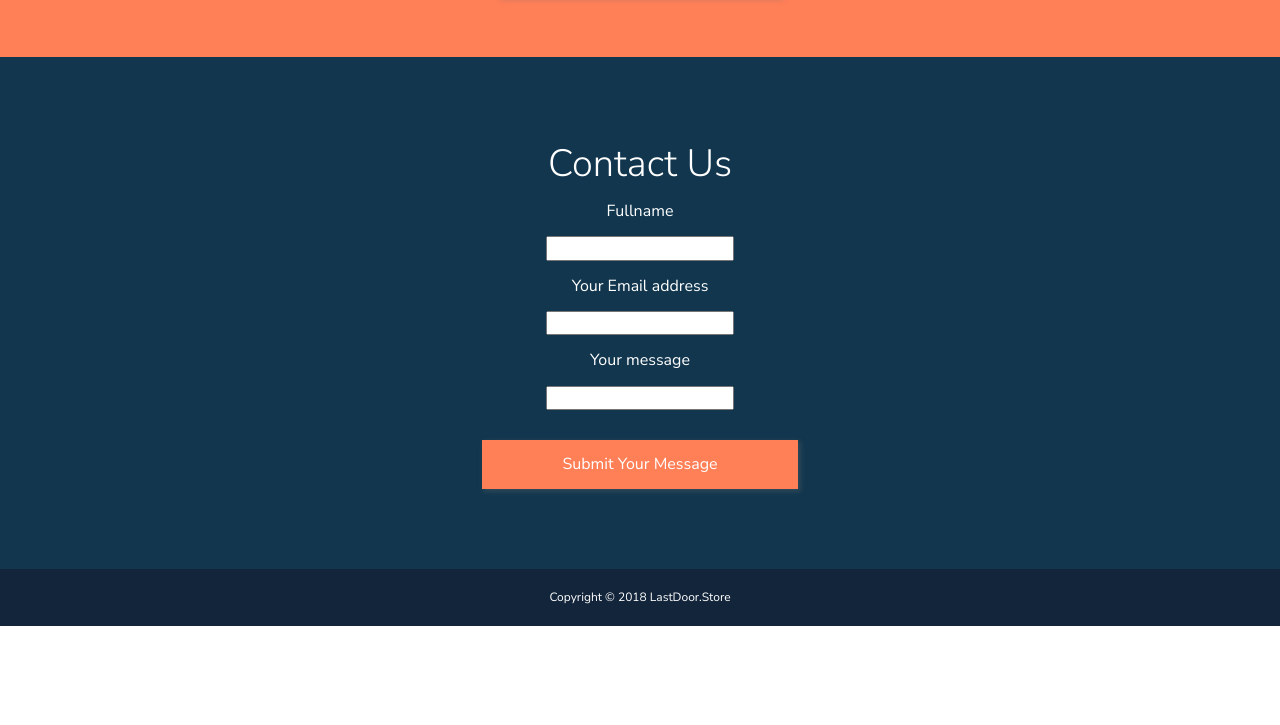
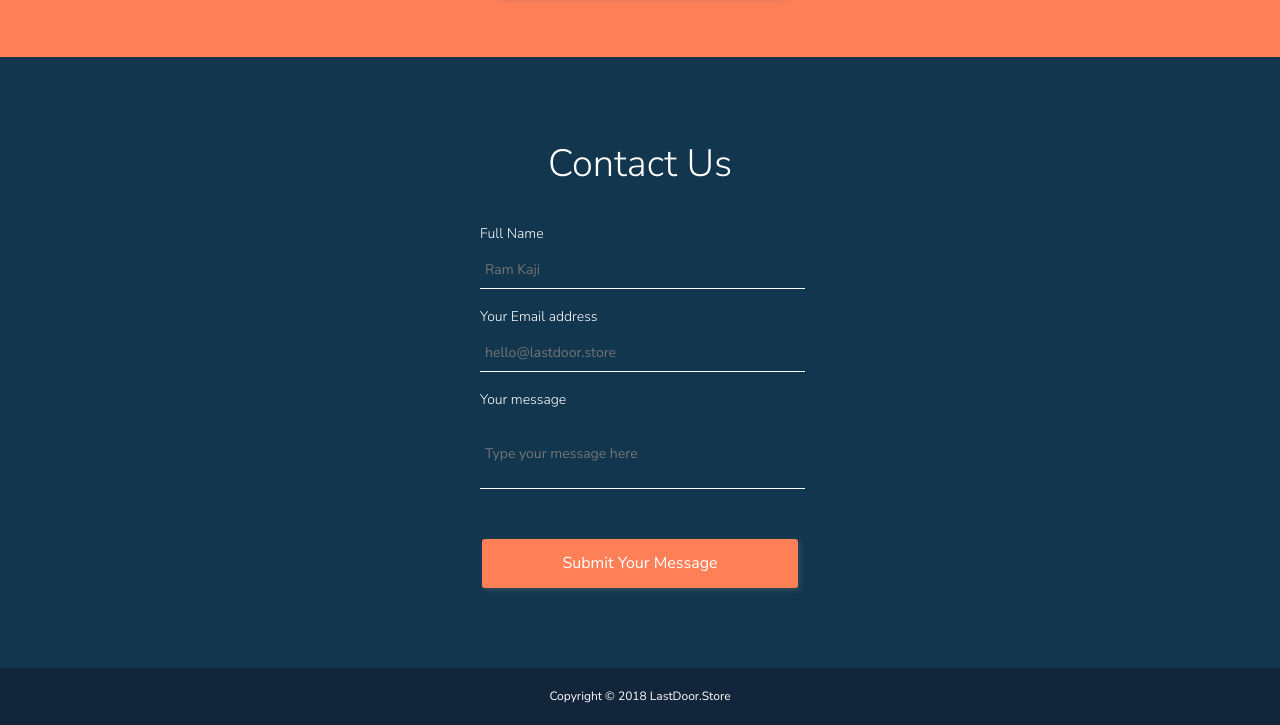
Before and after one commit to susanneeneroth/landing-page, a plain HTML site: page index.html in a window 1280 px wide. Shown: the part 3286-4011 px from the top of the page. Before the commit the page ends 3912 px from the top, so only its background shows below. Drawn offline with Linux system fonts and the light colour scheme.

Commit message:
second commit

```diff
--- a/index.html
+++ b/index.html
@@ -152,13 +152,17 @@
     <section class="contact-section">
         <div class="contact-section_box">
             <h2 class="contact-heading">Contact Us</h2>
-            <form>
-                <p class="contact-text">Fullname</p>
-                <input type="text" name="" id="">
-                <p class="contact-text">Your Email address</p>
-                <input type="text" name="" id="">
-                <p class="contact-text">Your message</p>
-                <input type="textarea" name="" id="">
+            <form class="contact-form">
+                <label class="contact-text" class="contact-form-name">Full Name</label>
+                <input required type="text" name="full_name" id="full_name" class="form-textinput"
+                    placeholder="Ram Kaji" minlength="2" maxlength="12">
+                <label class="contact-text">Your Email address</label>
+                <input required type="email" name="email" id="email" class="form-textinput"
+                    placeholder="hello@lastdoor.store"
+                    pattern="^([^\x00-\x20\x22\x28\x29\x2c\x2e\x3a-\x3c\x3e\x40\x5b-\x5d\x7f-\xff]+|\x22([^\x0d\x22\x5c\x80-\xff]|\x5c[\x00-\x7f])*\x22)(\x2e([^\x00-\x20\x22\x28\x29\x2c\x2e\x3a-\x3c\x3e\x40\x5b-\x5d\x7f-\xff]+|\x22([^\x0d\x22\x5c\x80-\xff]|\x5c[\x00-\x7f])*\x22))*\x40([^\x00-\x20\x22\x28\x29\x2c\x2e\x3a-\x3c\x3e\x40\x5b-\x5d\x7f-\xff]+|\x5b([^\x0d\x5b-\x5d\x80-\xff]|\x5c[\x00-\x7f])*\x5d)(\x2e([^\x00-\x20\x22\x28\x29\x2c\x2e\x3a-\x3c\x3e\x40\x5b-\x5d\x7f-\xff]+|\x5b([^\x0d\x5b-\x5d\x80-\xff]|\x5c[\x00-\x7f])*\x5d))*$">
+                <label class="contact-text">Your message</label>
+                <input required type="textarea" name="message" id="message" class="form-textinput__textarea"
+                    placeholder="Type your message here">
             </form>
             <button class="contact-form-button">Submit Your Message</button>
         </div>
--- a/styles/index.css
+++ b/styles/index.css
@@ -311,13 +311,28 @@ body {
 	line-height: 2.0;
 }
 
+/* Contact form */
+
 .contact-form-button {
 	background-color: #ff7f57;
 	color: #ffffff;
 	border: none;
+	border-radius: 3px;
 	padding: 15px 80px;
 	margin-top: 30px;
 	box-shadow: 2px 2px 5px 1px rgba(114, 114, 114, 0.3);
+	cursor: pointer;
+}
+
+.contact-form-button:hover {
+	background-color: #df5c34;
+	color: #ffffff;
+	border: none;
+	border-radius: 3px;
+	padding: 15px 80px;
+	margin-top: 30px;
+	box-shadow: 2px 2px 5px 1px rgba(114, 114, 114, 0.3);
+	cursor: pointer;
 }
 
 .contact-heading {
@@ -329,6 +344,44 @@ body {
 	margin-bottom: 5px;
 }
 
+.contact-form {
+	margin: 40px auto 0 auto;
+	width: 320px;
+	text-align: left;
+	font-weight: 300;
+	font-size: 14px;
+}
+
+.form-textinput {
+	border-top: none;
+	border-left: none;
+	border-right: none;
+	border-bottom: 1px solid #ffffff;
+	background-color: #11364e;
+	width: 320px;
+	padding: 20px 0 10px 5px;
+	margin-bottom: 20px;
+}
+
+.form-textinput__textarea {
+	width: 100%;
+	height: 50px;
+	border-top: none;
+	border-left: none;
+	border-right: none;
+	border-bottom: 1px solid #ffffff;
+	background-color: #11364e;
+	width: 320px;
+	padding: 20px 0 10px 5px;
+	margin-bottom: 20px;
+}
+
+::placeholder {
+	margin: 20px;
+}
+
+/* footer */
+
 .section-footer {
 	background-color: #13253a;
 	text-align: center;
@@ -337,3 +390,7 @@ body {
 	font-family: 'Nunito Sans', sans-serif;
 	font-size: 12px;
 }
+
+input[type=text] {
+	color: white;
+}
```
